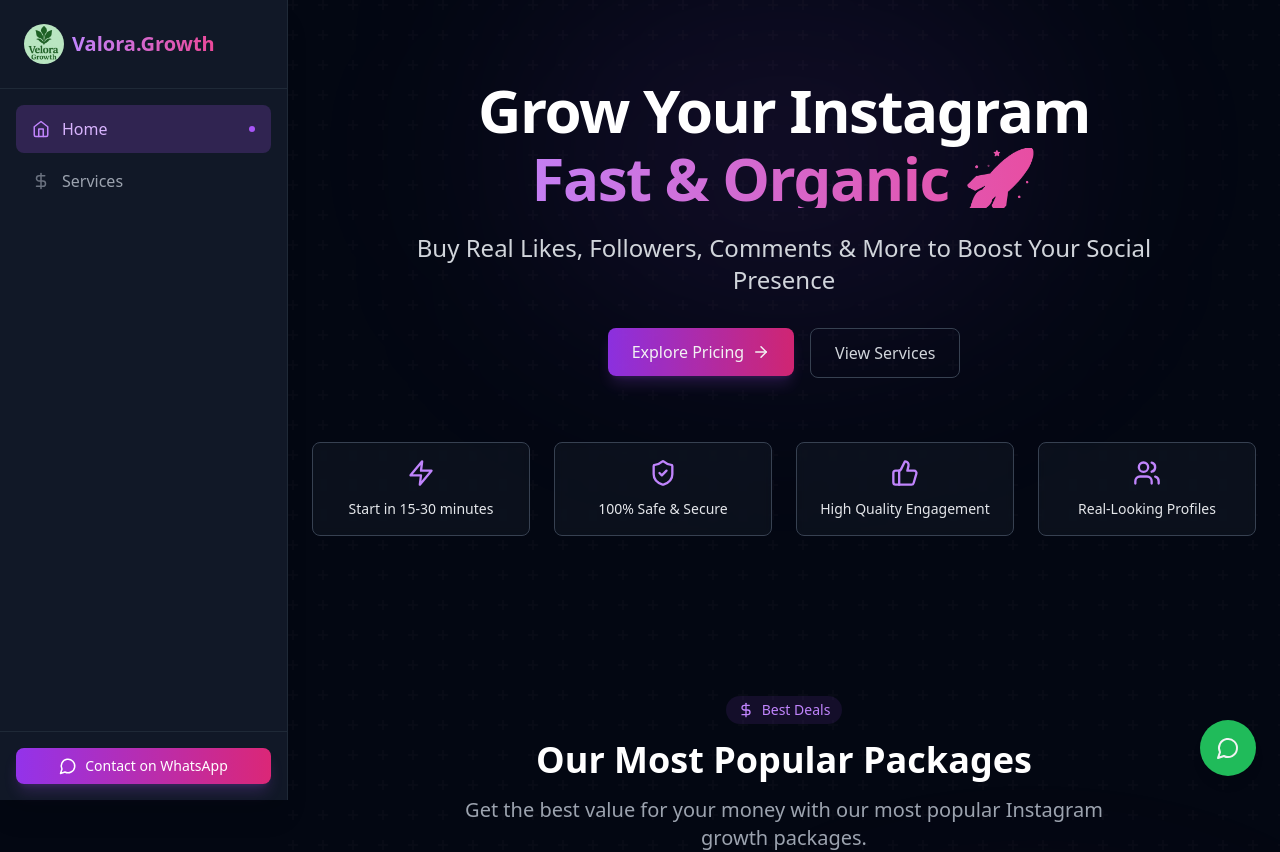
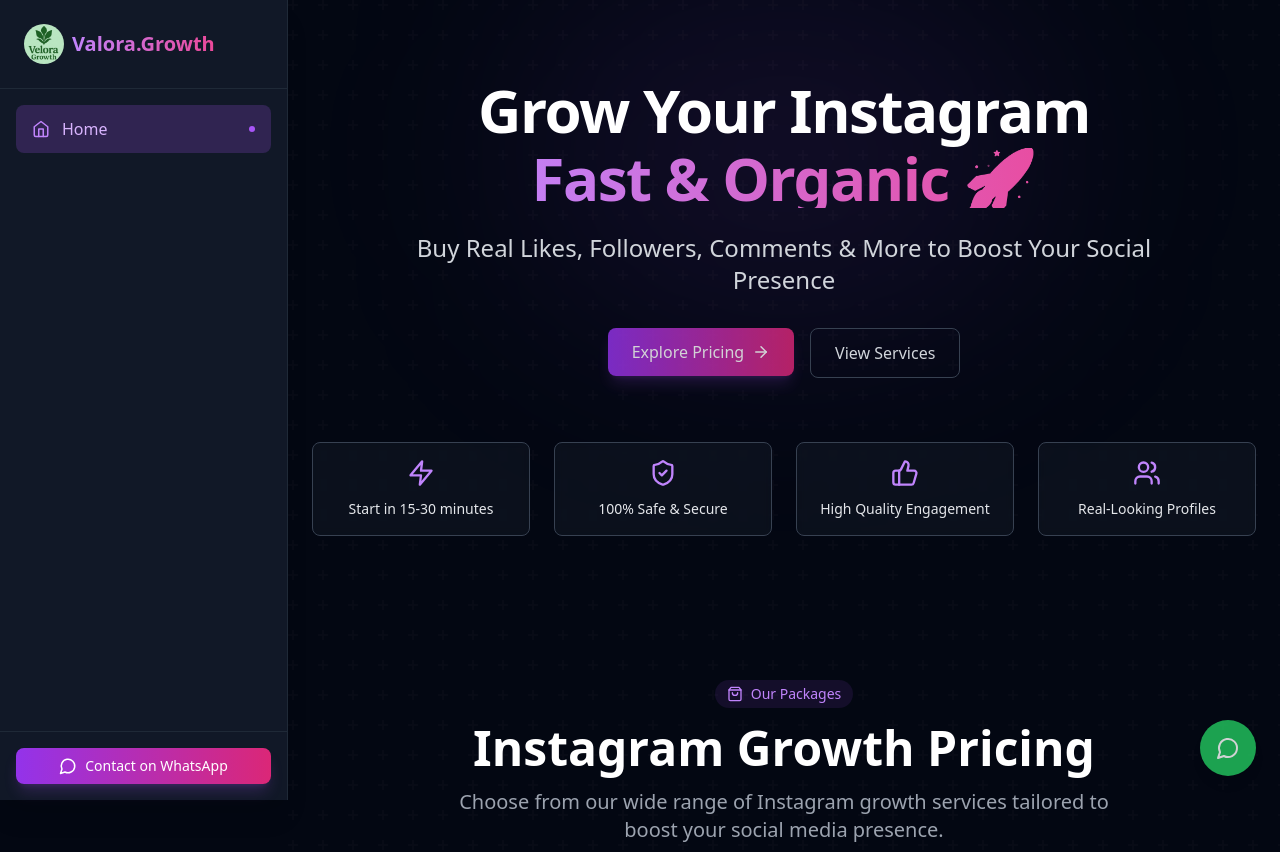
Before and after one commit to nitesh11-dk/instagrowth, a React (Vite) app: page / in a window 1280 px wide. Shown: the top 852 px of the page. Built offline with nearby package versions, Linux system fonts and the light colour scheme.

Commit message:
done all in one stuff

```diff
--- a/src/App.tsx
+++ b/src/App.tsx
@@ -14,7 +14,7 @@ function App() {
       <PageLayout>
         <Routes>
           <Route path="/" element={<HomePage />} />
-          <Route path="/services" element={<PricingPage />} />
+          {/* <Route path="/services" element={<PricingPage />} /> */}
         </Routes>
         <Footer />
          <ToastContainer />
--- a/src/components/layout/PageLayout.tsx
+++ b/src/components/layout/PageLayout.tsx
@@ -10,11 +10,11 @@ const navItems: NavItem[] = [
     icon: Home,
   },
 
-  {
-    title: 'Services',
-    href: '/services',
-    icon: DollarSign,
-  }
+  // {
+  //   title: 'Services',
+  //   href: '/services',
+  //   icon: DollarSign,
+  // }
 ];
 
 interface PageLayoutProps {
--- a/src/pages/HomePage.tsx
+++ b/src/pages/HomePage.tsx
@@ -1,14 +1,12 @@
 import React from 'react';
 import { HeroSection } from '../components/home/HeroSection';
-import { ServicesSection } from '../components/home/ServicesSection';
 import { PricingPreviewSection } from '../components/home/PricingPreviewSection';
-import { ContactSection } from '../components/home/ContactSection';
-
+import {PricingPage} from './PricingPage'
 export const HomePage = () => {
   return (
     <div>
       <HeroSection />
-      <PricingPreviewSection />
+      <PricingPage />
     </div>
   );
 };
```
